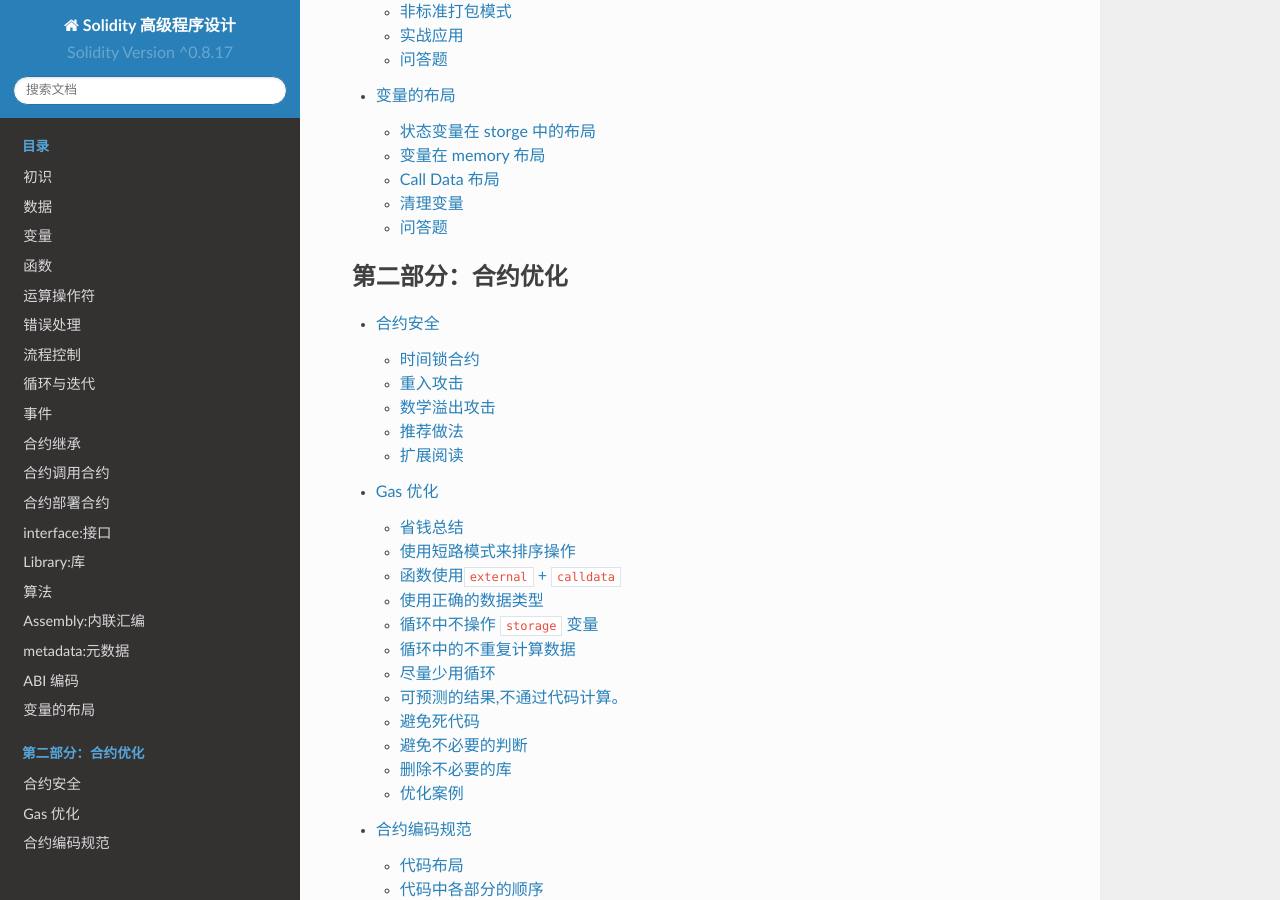
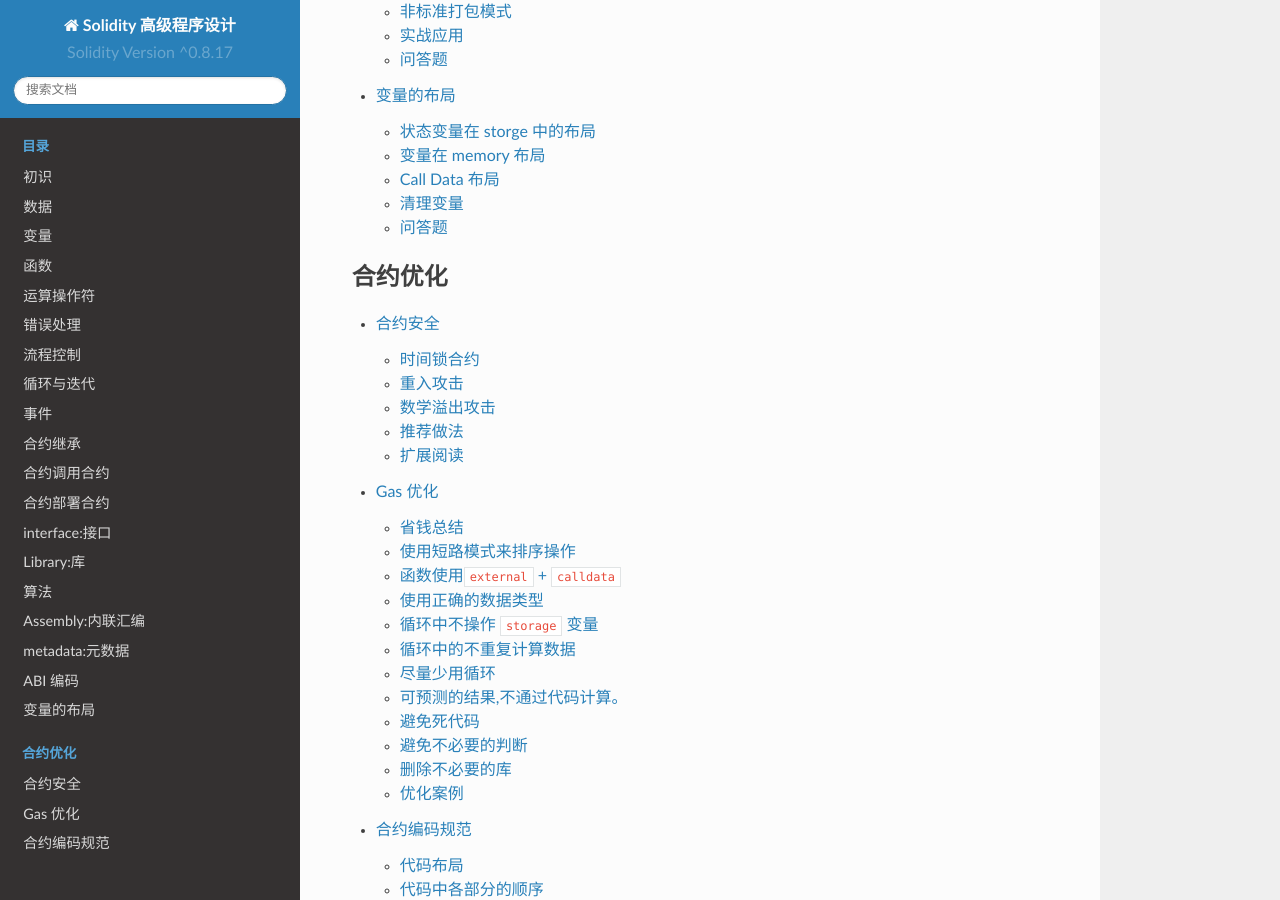
Before and after one commit to anbang/professional-solidity, a Sphinx documentation site: the page built from docs/index.rst, in a window 1280 px wide and 900 px high, scrolled down 5585 px. Built offline with Sphinx 7.4.7 and the Read the Docs theme 2.0.0, drawn with Linux system fonts in a browser that asks for light colours.

Commit message:
合约优化

```diff
--- a/docs/index.rst
+++ b/docs/index.rst
@@ -58,7 +58,7 @@ solidity 类比介绍（比如 C++，Python，Java，Javascript
 
 .. toctree::
    :maxdepth: 2
-   :caption: 第二部分：合约优化
+   :caption: 合约优化
    :glob:
 
    forever/*
```
